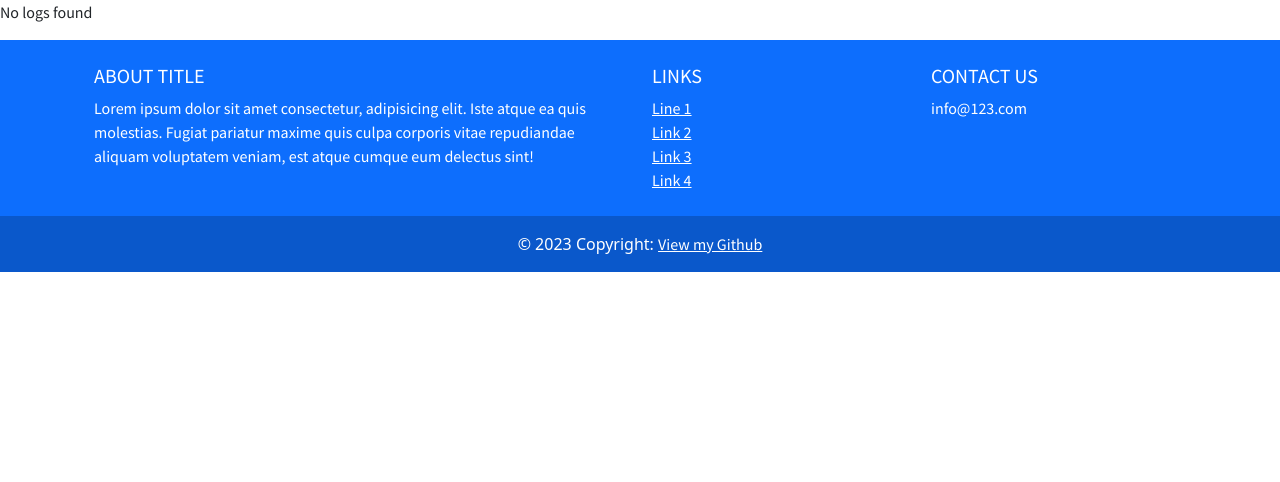
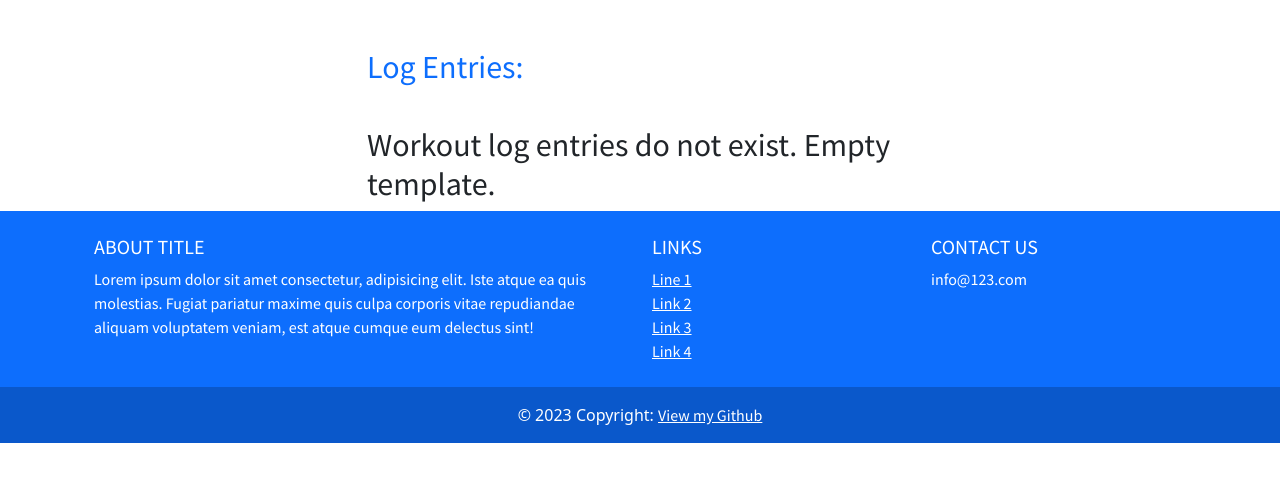
Before and after one commit to Ian-Garrigan/calizenic, a Django app: template workouts/templates/view-logs.html in a window 1280 px wide. Shown: the part 64-546 px from the top of the page. Run offline with Django 3.2, Linux system fonts and the light colour scheme; the template is opened without the code that fills it, so the values that code supplies are empty; some libraries are stand-ins or nearby versions; some web fonts are replaced.

Commit message:
Add bootstrap for view-logs.html

```diff
--- a/workouts/templates/view-logs.html
+++ b/workouts/templates/view-logs.html
@@ -1,12 +1,16 @@
 {% extends 'base.html' %}
-
-{% block title %} {{ title.athlete_id }}'s logs{% endblock %}
+{% load crispy_forms_tags %}
+{% block title %}Your Logs {% endblock %}
 
 {% block jumbotron %}
 {% endblock %}
 
 {% block content %}
 
+<div class="container pt-5">
+    <div class="row">
+        <div class="col-md-8 col-lg-6 mx-auto">
+            <h2 class="text-primary mb-4 text-start">Log Entries:</h2>
             <div class="list-group">
                 {% for log in logs %}
                 <a href="#" class="list-group-item list-group-item-action">
@@ -19,17 +23,22 @@
                         <p class="mb-1">Sets: {{ log.sets }}</p>
                         <p class="mb-1">Reps: {{ log.reps }}</p>
                     </div>
-    </a>
-
                     <div class="sticky-note">
-            <h5>Note:</h5>
+                        <h6>Note:</h6>
                         <p>{{ log.note }}</p>
                     </div>
+                </a>
                 <br>
+                <p>Here is the details of your workout template. You may follow the routine and check the box when
+                    it has been completed.{{ log.log_name.was_performed }}
+                </p>
                 {% empty %}
-    <p>No logs found {{ title.template_name }}</p>
+                <p><i class="fa-solid fa-square-xmark fa-2xl" style="color: #c03411;"></i></p>
+                <h2>Workout log entries do not exist. Empty template.</h2>
                 {% endfor %}
             </div>
-
+        </div>
+    </div>
+</div>
 
 {% endblock content %}
```
Lines whose indentation alone changed are shown as unchanged.
